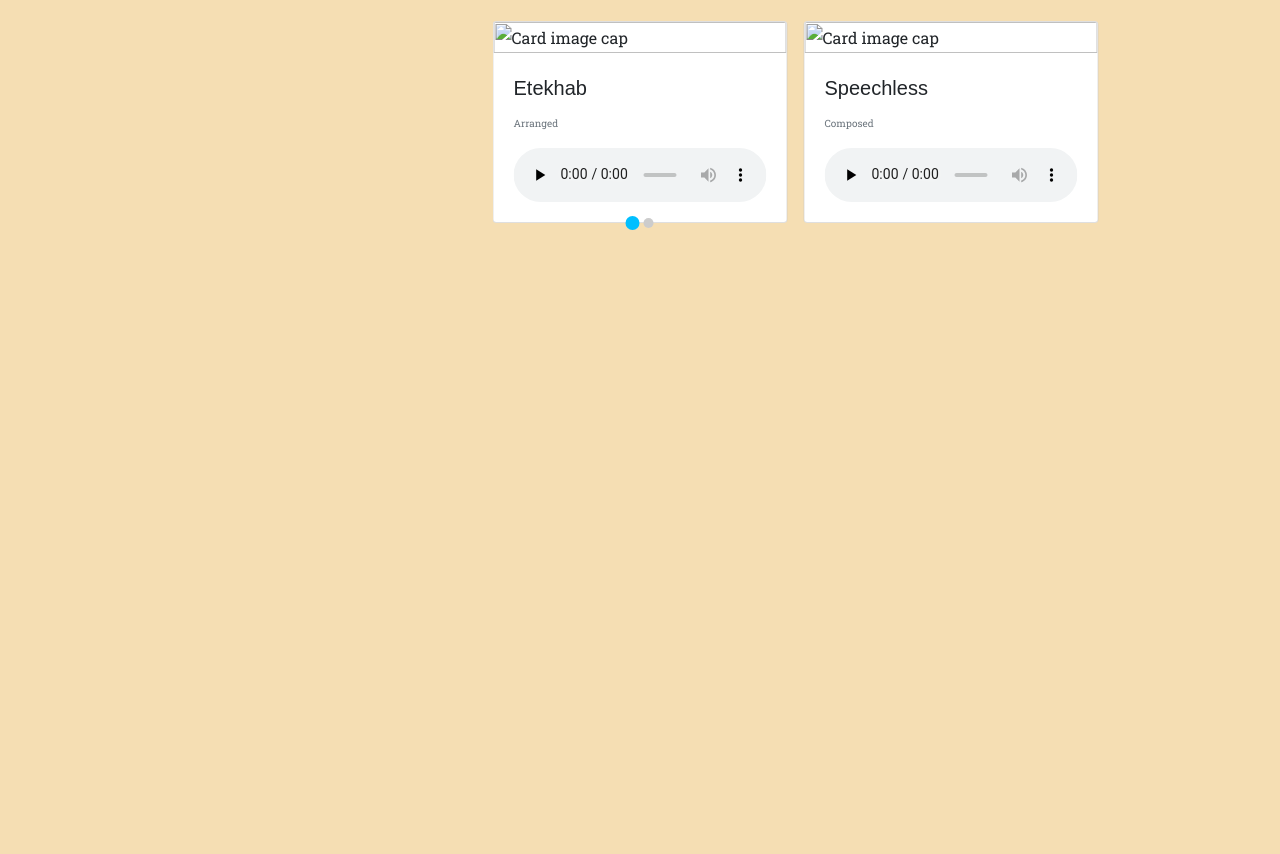
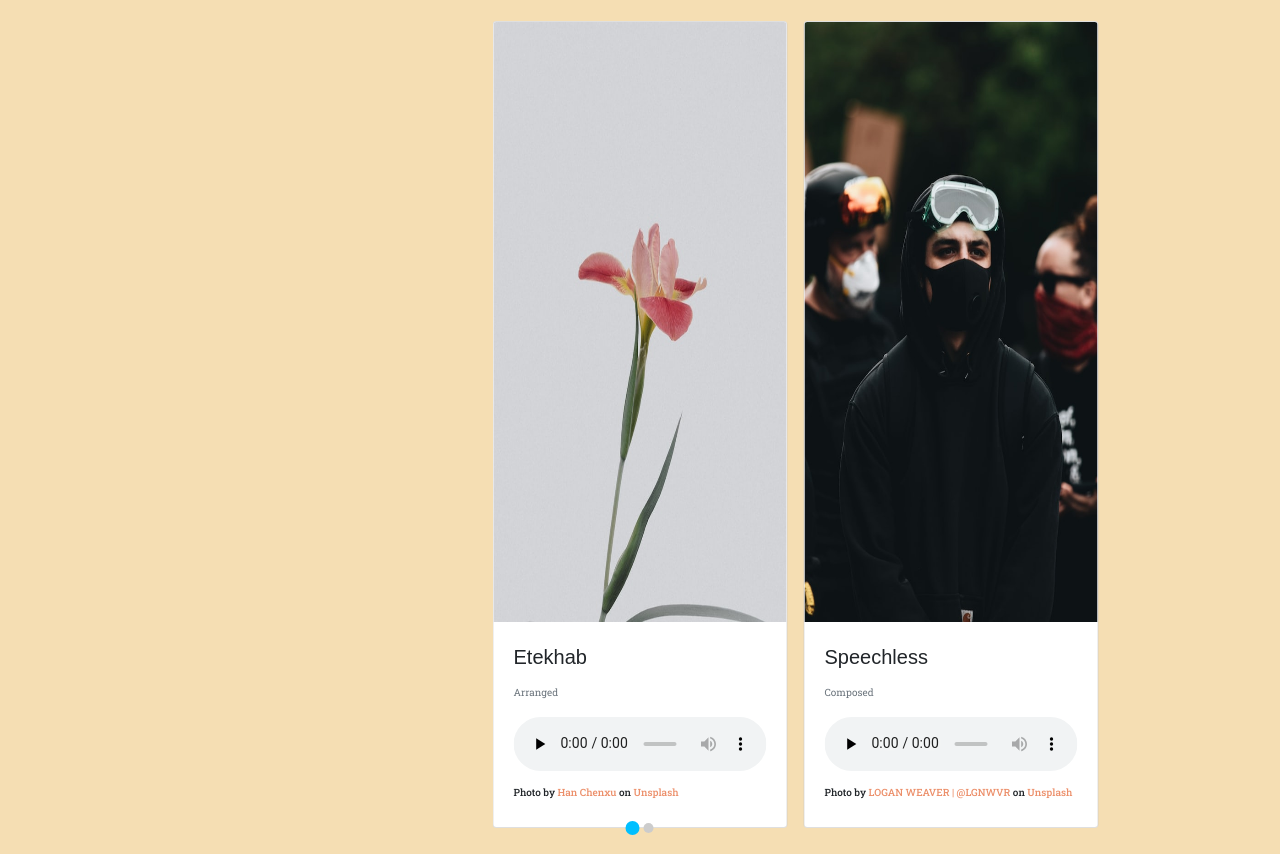
Before and after one commit to AmirHKiani98/amirhkiani98.github.io, a website built with webpack: page index.html in a window 1280 px wide. Shown: the part 4193-5047 px from the top of the page. Before the commit the page ends 4442 px from the top, so only its background shows below. Built offline with nearby package versions, Linux system fonts and the light colour scheme; files whose address does not match are found by name.

Commit message:
Modify Music section

```diff
--- a/index.html
+++ b/index.html
@@ -363,29 +363,31 @@
                 <ul class="splide__list" id="ul-music">
                     <li class="splide__slide">
                         <div class="card" style="width:100%">
-                            <img class="card-img-top" src="./music/arranged/entekhab/image.png" alt="Card image cap">
+                            <img class="card-img-top" src="./music/arranged/entekhab/image.jpeg" height="600" alt="Card image cap">
                             <div class="card-body">
                                 <h5 class="card-title">Etekhab</h5>
                                 <p style="font-size:10px" class="text-muted">Arranged</p>
                                 <div class="d-flex justify-content-center">
                                     <audio controls preload='none'>
-                                        <source src="./music/arranged/entekhab/music.mp3" type="audio/mpeg">
+                                        <source src="./music/arranged/entekhab/Entekhab-Amirhossein Kiani.mp3" type="audio/mpeg">
                                     </audio>
                                 </div>
+                                <h6 class="mt-3" style="font-size:10px;">Photo by <a href="https://unsplash.com/es/@hanchenxu?utm_source=unsplash&utm_medium=referral&utm_content=creditCopyText">Han Chenxu</a> on <a href="https://unsplash.com/s/photos/flower?utm_source=unsplash&utm_medium=referral&utm_content=creditCopyText">Unsplash</a></h6>
                             </div>
                         </div>
                     </li>
                     <li class="splide__slide">
                         <div class="card" style="width:100%">
-                            <img class="card-img-top" src="./music/arranged/speechless/image.png" alt="Card image cap">
+                            <img class="card-img-top" src="./music/composed/speechless/image.jpeg" height="600" alt="Card image cap">
                             <div class="card-body">
                                 <h5 class="card-title">Speechless</h5>
                                 <p style="font-size:10px" class="text-muted">Composed</p>
                                 <div class="d-flex justify-content-center">
                                     <audio controls preload='none'>
-                                        <source src="./music/arranged/speechless/music.mp3" type="audio/mpeg">
+                                        <source src="./music/composed/speechless/Speechless-Amirhossein Kiani.mp3" type="audio/mpeg">
                                     </audio>
                                 </div>
+                                <h6 class="mt-3" style="font-size:10px;">Photo by <a href="https://unsplash.com/@lgnwvr?utm_source=unsplash&utm_medium=referral&utm_content=creditCopyText">LOGAN WEAVER | @LGNWVR</a> on <a href="https://unsplash.com/s/photos/speechless-mask?utm_source=unsplash&utm_medium=referral&utm_content=creditCopyText">Unsplash</a></h6>
                             </div>
                         </div>
                     </li>
```
Also changed, not shown: music/arranged/entekhab/image.jpeg (added), music/composed/speechless/image.jpeg (added).
